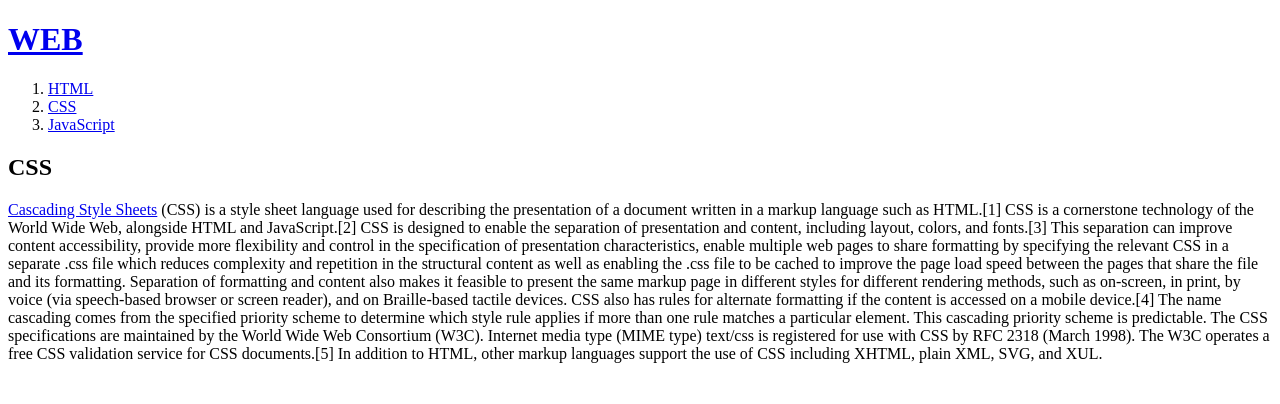
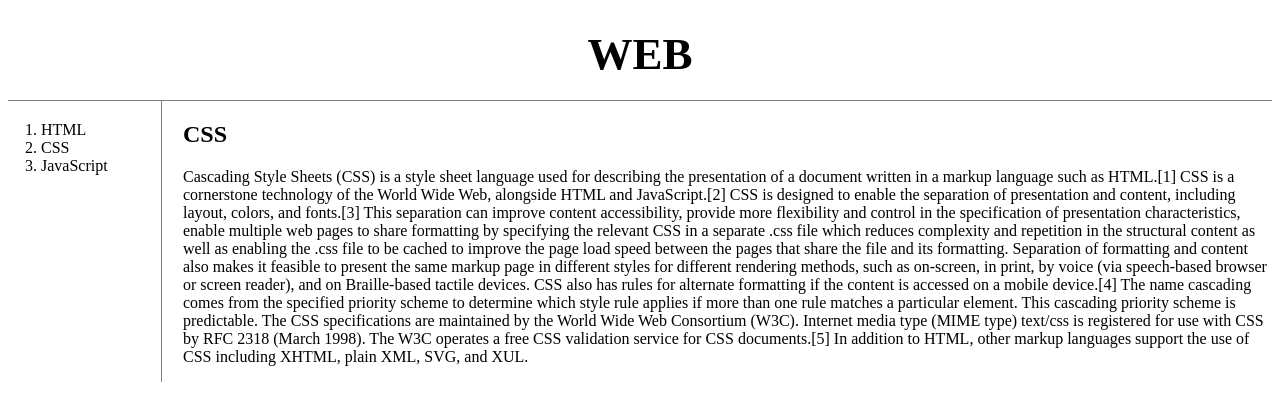
Before and after one commit to strongpond/web1, a plain HTML site: page 2.html in a window 1280 px wide. Drawn offline with Linux system fonts and the light colour scheme.

Commit message:
Add files via upload

```diff
--- a/2.html
+++ b/2.html
@@ -3,15 +3,61 @@
     <head>
         <title>WEB - CSS</title>
         <meta charset="utf-8">
+        <style>
+            body{
+                margin:0'
+            }
+            a {
+                color:black;
+                text-decoration: none;
+            }
+            h1{
+                font-size: 45px;
+                text-align: center;
+                border-bottom: 1px solid gray;
+                margin:0;
+                padding: 20px;
+            }
+            ol{
+                border-right: 1px solid gray;
+                width: 100px;
+                margin:0;
+                padding: 20px;
+            }
+            #grid{
+                display: grid;
+                grid-template-columns: 150px 1fr;
+            }
+            #grid ol{
+                padding-left: 33px;
+            }
+            #grid #article{
+                padding-left: 25px;
+            }
+            @media(max-width:650px){
+                #grid{
+                display: block;
+                }
+                ol{
+                border-right: none;
+                }
+                h1{
+                    border-bottom: none;
+                }
+            }
+
+        </style>
     </head>
 
     <body>
         <h1><a href="index.html">WEB</a></h1>
+        <div id="grid">
             <ol>
                 <li><a href="1.html">HTML</a></li>
                 <li><a href="2.html">CSS</a></li>
                 <li><a href="3.html">JavaScript</a></li>
             </ol>
+            <div id="article">
                 <h2>CSS</h2>
                 <p><a href="https://en.wikipedia.org/wiki/CSS" target="_blank" title="CSS">Cascading Style Sheets</a> (CSS) is a style sheet language used for describing the presentation of a document written in a markup language such as HTML.[1] CSS is a cornerstone technology of the World Wide Web, alongside HTML and JavaScript.[2]
 
@@ -23,6 +69,9 @@
 
                 The CSS specifications are maintained by the World Wide Web Consortium (W3C). Internet media type (MIME type) text/css is registered for use with CSS by RFC 2318 (March 1998). The W3C operates a free CSS validation service for CSS documents.[5]
 
-            In addition to HTML, other markup languages support the use of CSS including XHTML, plain XML, SVG, and XUL.</p>
+                In addition to HTML, other markup languages support the use of CSS including XHTML, plain XML, SVG, and XUL.
+                </p>
+            </div>
+        </div>
     </body>
 </html>
--- /dev/null
+++ b/style.css
@@ -0,0 +1,41 @@
+body{
+    margin:0'
+}
+a {
+    color:black;
+    text-decoration: none;
+}
+h1{
+    font-size: 45px;
+    text-align: center;
+    border-bottom: 1px solid gray;
+    margin:0;
+    padding: 20px;
+}
+ol{
+    border-right: 1px solid gray;
+    width: 100px;
+    margin:0;
+    padding: 20px;
+}
+#grid{
+    display: grid;
+    grid-template-columns: 150px 1fr;
+}
+#grid ol{
+    padding-left: 33px;
+}
+#grid #article{
+    padding-left: 25px;
+}
+@media(max-width:650px){
+    #grid{
+    display: block;
+    }
+    ol{
+    border-right: none;
+    }
+    h1{
+        border-bottom: none;
+    }
+}
```
Also changed, not shown: 1.html (+5 -0 lines), 3.html (+5 -0 lines), index.html (+5 -0 lines), mediaquery.html (added, +23 -0 lines). Lines whose indentation alone changed are shown as unchanged.
